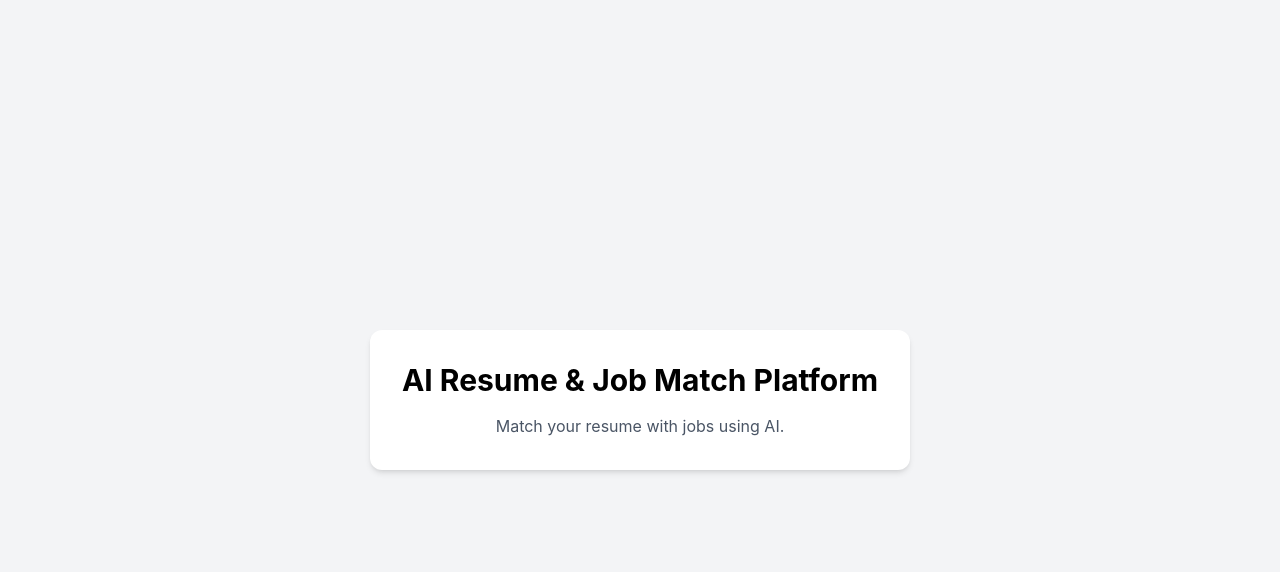
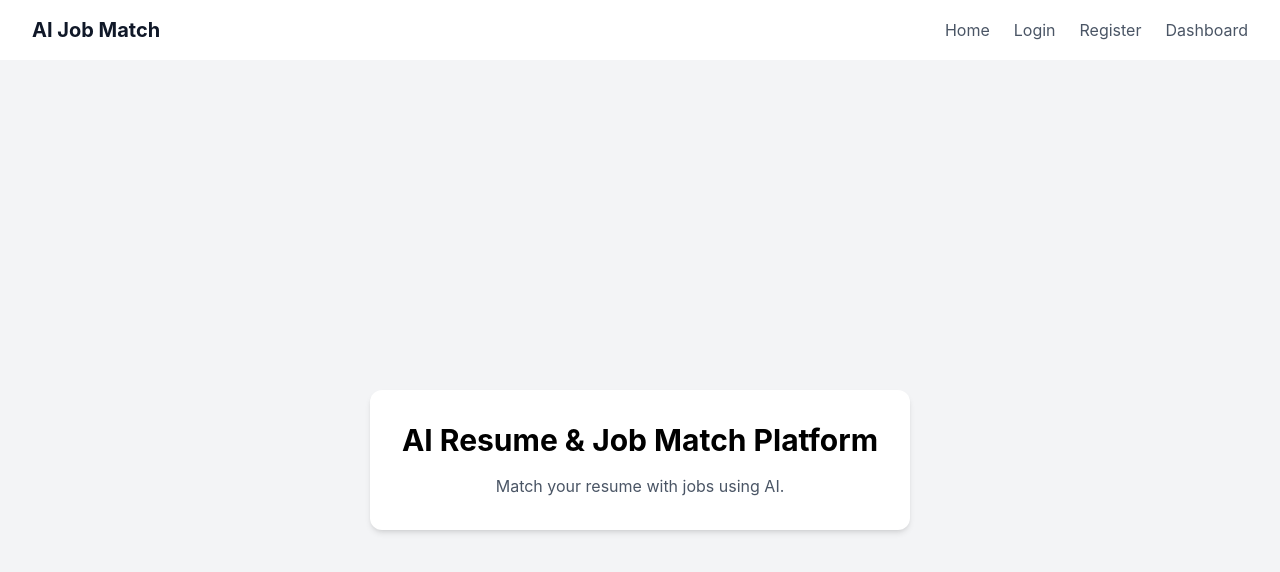
Before and after one commit to htetaungshine2111/ai-resume-job-platform, a React (Vite) app in the folder frontend/: page / in a window 1280 px wide. Shown: the top 572 px of the page. Built offline with nearby package versions, Linux system fonts and the light colour scheme.

Commit message:
add navbar

```diff
--- a/frontend/src/App.tsx
+++ b/frontend/src/App.tsx
@@ -1,4 +1,5 @@
 import { BrowserRouter, Routes, Route } from 'react-router-dom'
+import Navbar from './components/Navbar'
 import Home from './pages/Home'
 import Login from './pages/Login'
 import Register from './pages/Register'
@@ -7,6 +8,8 @@
 function App() {
   return (
     <BrowserRouter>
+      <Navbar />
+
       <Routes>
         <Route path="/" element={<Home />} />
         <Route path="/login" element={<Login />} />
--- /dev/null
+++ b/frontend/src/components/Navbar.tsx
@@ -0,0 +1,28 @@
+import { Link } from 'react-router-dom'
+
+function Navbar() {
+  return (
+    <nav className="bg-white shadow-sm px-8 py-4 flex justify-between items-center">
+      <Link to="/" className="text-xl font-bold text-gray-900">
+        AI Job Match
+      </Link>
+
+      <div className="flex gap-6">
+        <Link to="/" className="text-gray-600 hover:text-gray-900">
+          Home
+        </Link>
+        <Link to="/login" className="text-gray-600 hover:text-gray-900">
+          Login
+        </Link>
+        <Link to="/register" className="text-gray-600 hover:text-gray-900">
+          Register
+        </Link>
+        <Link to="/dashboard" className="text-gray-600 hover:text-gray-900">
+          Dashboard
+        </Link>
+      </div>
+    </nav>
+  )
+}
+
+export default Navbar
```
